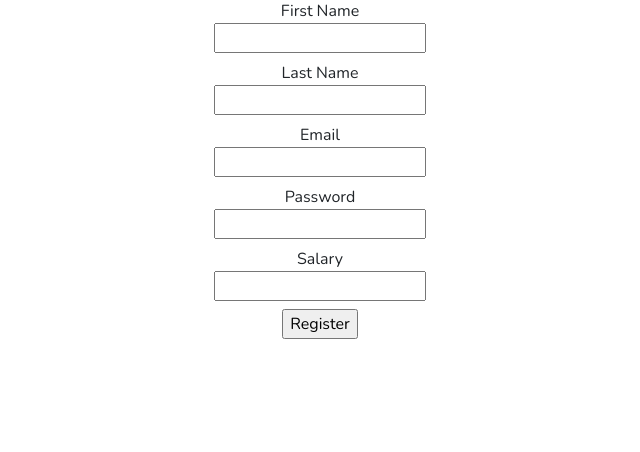
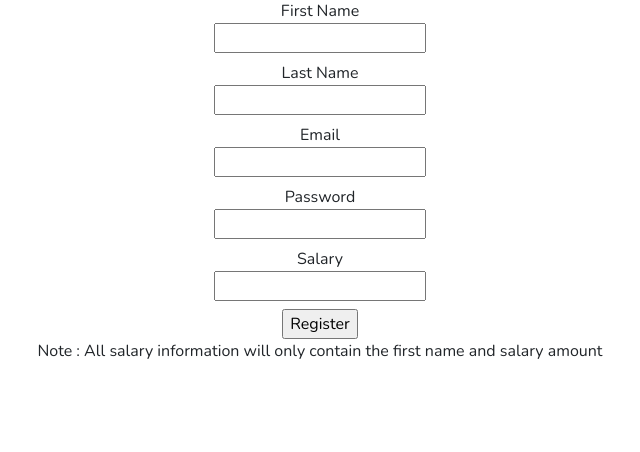
Before and after one commit to Gigas11/php-fp, a PHP site: page /registration.php in a window 1280 px wide. Shown: the part 153-605 px from the top of the page, without its empty margins (320-960 px from the left). Run offline with PHP 8.4, Linux system fonts and the light colour scheme.

Commit message:
reg css added

```diff
--- a/registration.php
+++ b/registration.php
@@ -48,12 +48,9 @@
             <input type="submit" value="Register" required>
         </form>
 
+        </div>
 
-
-
-
-
-    </div>
+    <p>Note : All salary information will only contain the first name and salary amount</p>
 </body>
 
 </html>
```
